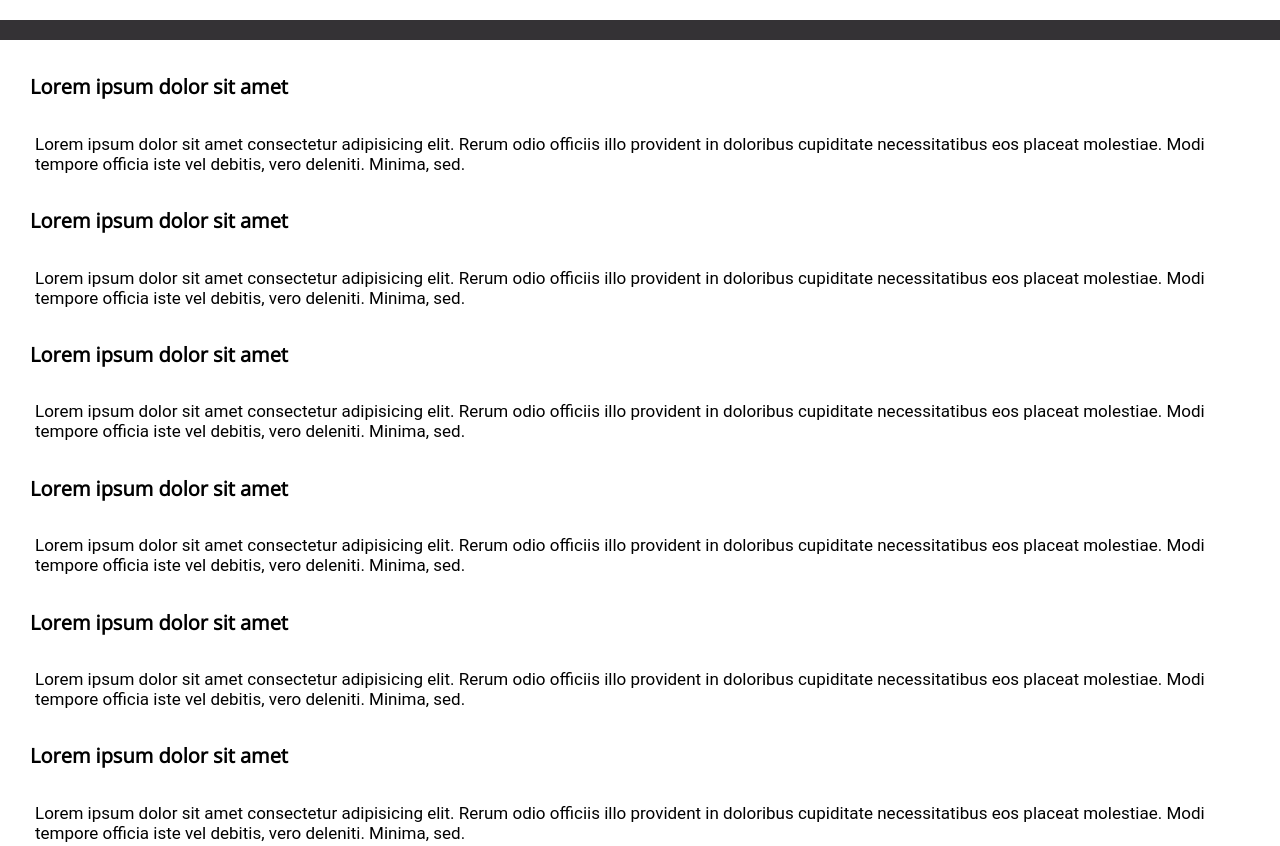
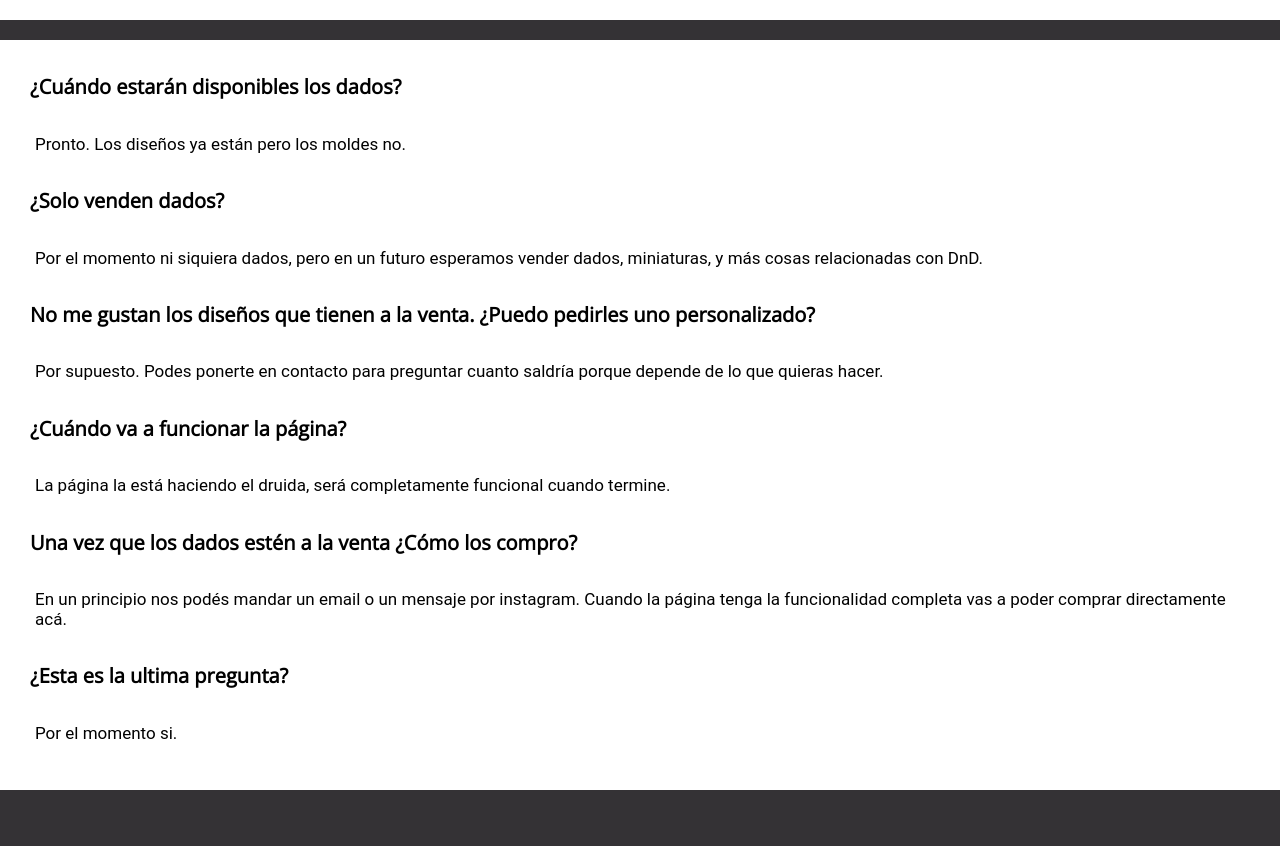
Before and after one commit to ad1ct3d/moonlightstore, a website: page sections/faq.html in a window 1280 px wide. Shown: the part 340-1186 px from the top of the page. Drawn offline with nearby package versions, Linux system fonts and the light colour scheme; a web font is replaced by a local one.

Commit message:
1.0.2
Se agrego padding al slogan porque quedaba muy pegado al borde.
Se movio un script del head al final del body.
Se completó el FAQ.

```diff
--- a/scss/_footer.scss
+++ b/scss/_footer.scss
@@ -31,6 +31,7 @@
 
 .footer-slogan {
     padding: 10px;
+    padding-left: 30px;
     word-wrap: break-word;
     position: relative;
     font-size: 18px;
--- a/sections/faq.html
+++ b/sections/faq.html
@@ -14,6 +14,8 @@
 
     <!-- descripcion -->
     <meta name="description" content="Somos moonlight. Este es nuestro FAQ, también conocido como preguntas frecuentes; el lugar al que los antiguos sabios venían a aclarar todas las dudas que puedan llegar a tener.">
+    <!-- keywords -->
+    <meta name="keywords" content="moonlight, dados, d&d, D&D, dungeons, dragons, dice, artisan, dice, artesanales, personalizado, unicos, miniaturas, minis, rol, juegos, juguetes">
 
     <!-- icons -->
     <link rel="stylesheet" href="https://cdnjs.cloudflare.com/ajax/libs/font-awesome/4.7.0/css/font-awesome.min.css">
@@ -76,23 +78,23 @@
     <!-- contenido de FAQ -->
     <div id="grid-faq" class="cell-1">
         <div class="faqMainContent">
-            <h5 class="faqQuest">Lorem ipsum dolor sit amet</h5>
-            <p class="faqAns">Lorem ipsum dolor sit amet consectetur adipisicing elit. Rerum odio officiis illo provident in doloribus cupiditate necessitatibus eos placeat molestiae. Modi tempore officia iste vel debitis, vero deleniti. Minima, sed.</p>
+            <h5 class="faqQuest">¿Cuándo estarán disponibles los dados?</h5>
+            <p class="faqAns">Pronto. Los diseños ya están pero los moldes no.</p>
 
-            <h5 class="faqQuest">Lorem ipsum dolor sit amet</h5>
-            <p class="faqAns">Lorem ipsum dolor sit amet consectetur adipisicing elit. Rerum odio officiis illo provident in doloribus cupiditate necessitatibus eos placeat molestiae. Modi tempore officia iste vel debitis, vero deleniti. Minima, sed.</p>
+            <h5 class="faqQuest">¿Solo venden dados?</h5>
+            <p class="faqAns">Por el momento ni siquiera dados, pero en un futuro esperamos vender dados, miniaturas, y más cosas relacionadas con DnD.</p>
 
-            <h5 class="faqQuest">Lorem ipsum dolor sit amet</h5>
-            <p class="faqAns">Lorem ipsum dolor sit amet consectetur adipisicing elit. Rerum odio officiis illo provident in doloribus cupiditate necessitatibus eos placeat molestiae. Modi tempore officia iste vel debitis, vero deleniti. Minima, sed.</p>
+            <h5 class="faqQuest">No me gustan los diseños que tienen a la venta. ¿Puedo pedirles uno personalizado?</h5>
+            <p class="faqAns">Por supuesto. Podes ponerte en contacto para preguntar cuanto saldría porque depende de lo que quieras hacer.</p>
 
-            <h5 class="faqQuest">Lorem ipsum dolor sit amet</h5>
-            <p class="faqAns">Lorem ipsum dolor sit amet consectetur adipisicing elit. Rerum odio officiis illo provident in doloribus cupiditate necessitatibus eos placeat molestiae. Modi tempore officia iste vel debitis, vero deleniti. Minima, sed.</p>
+            <h5 class="faqQuest">¿Cuándo va a funcionar la página?</h5>
+            <p class="faqAns">La página la está haciendo el druida, será completamente funcional cuando termine.</p>
 
-            <h5 class="faqQuest">Lorem ipsum dolor sit amet</h5>
-            <p class="faqAns">Lorem ipsum dolor sit amet consectetur adipisicing elit. Rerum odio officiis illo provident in doloribus cupiditate necessitatibus eos placeat molestiae. Modi tempore officia iste vel debitis, vero deleniti. Minima, sed.</p>
+            <h5 class="faqQuest">Una vez que los dados estén a la venta ¿Cómo los compro?</h5>
+            <p class="faqAns">En un principio nos podés mandar un email o un mensaje por instagram. Cuando la página tenga la funcionalidad completa vas a poder comprar directamente acá.</p>
 
-            <h5 class="faqQuest">Lorem ipsum dolor sit amet</h5>
-            <p class="faqAns">Lorem ipsum dolor sit amet consectetur adipisicing elit. Rerum odio officiis illo provident in doloribus cupiditate necessitatibus eos placeat molestiae. Modi tempore officia iste vel debitis, vero deleniti. Minima, sed.</p>
+            <h5 class="faqQuest">¿Esta es la ultima pregunta?</h5>
+            <p class="faqAns">Por el momento si.</p>
         </div>
     </div>
 
```
Also changed, not shown: sections/aboutUs.html (+2 -0 lines), sections/archive.html (+3 -1 lines), sections/contact.html (+2 -0 lines), css/style.css, 1 other file.
